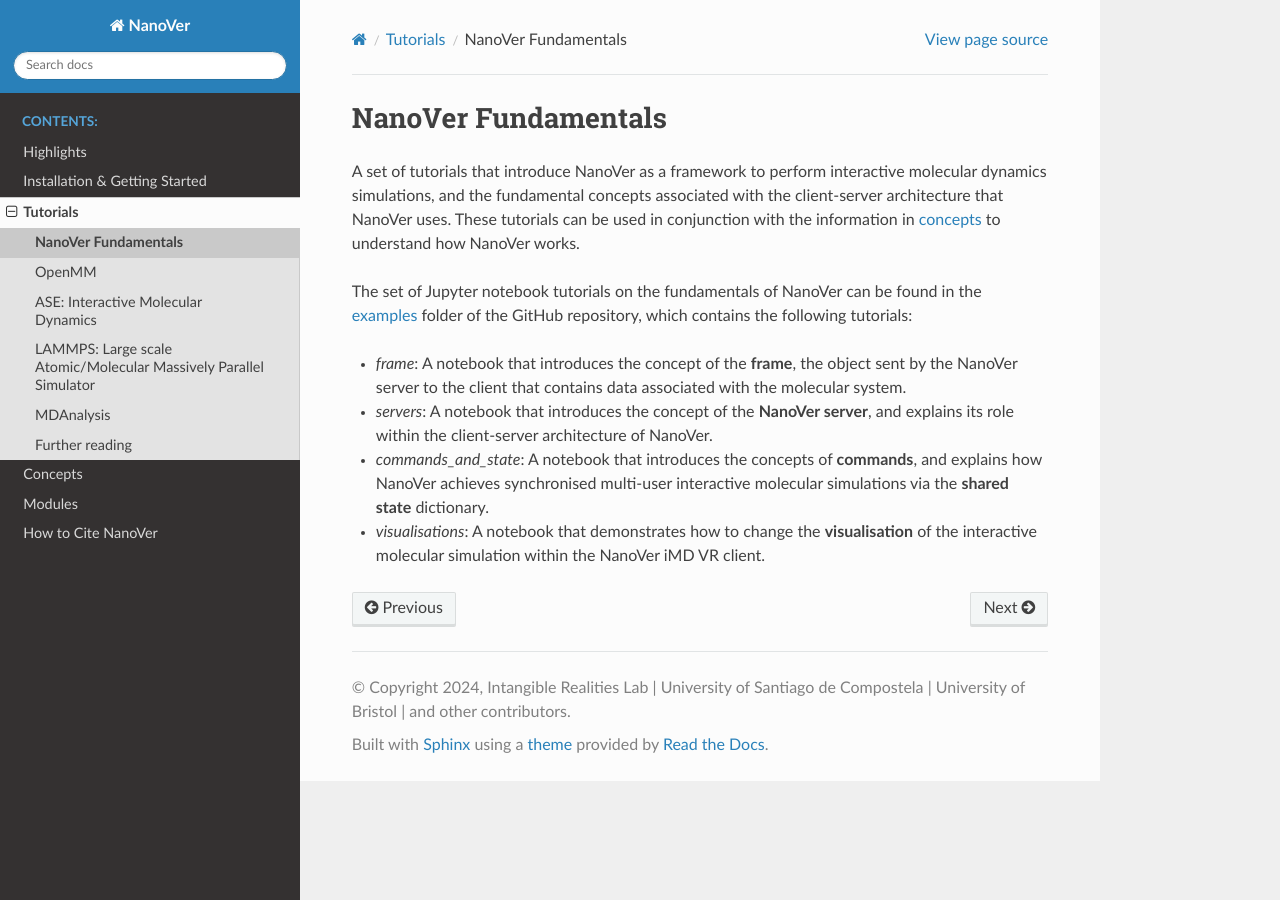
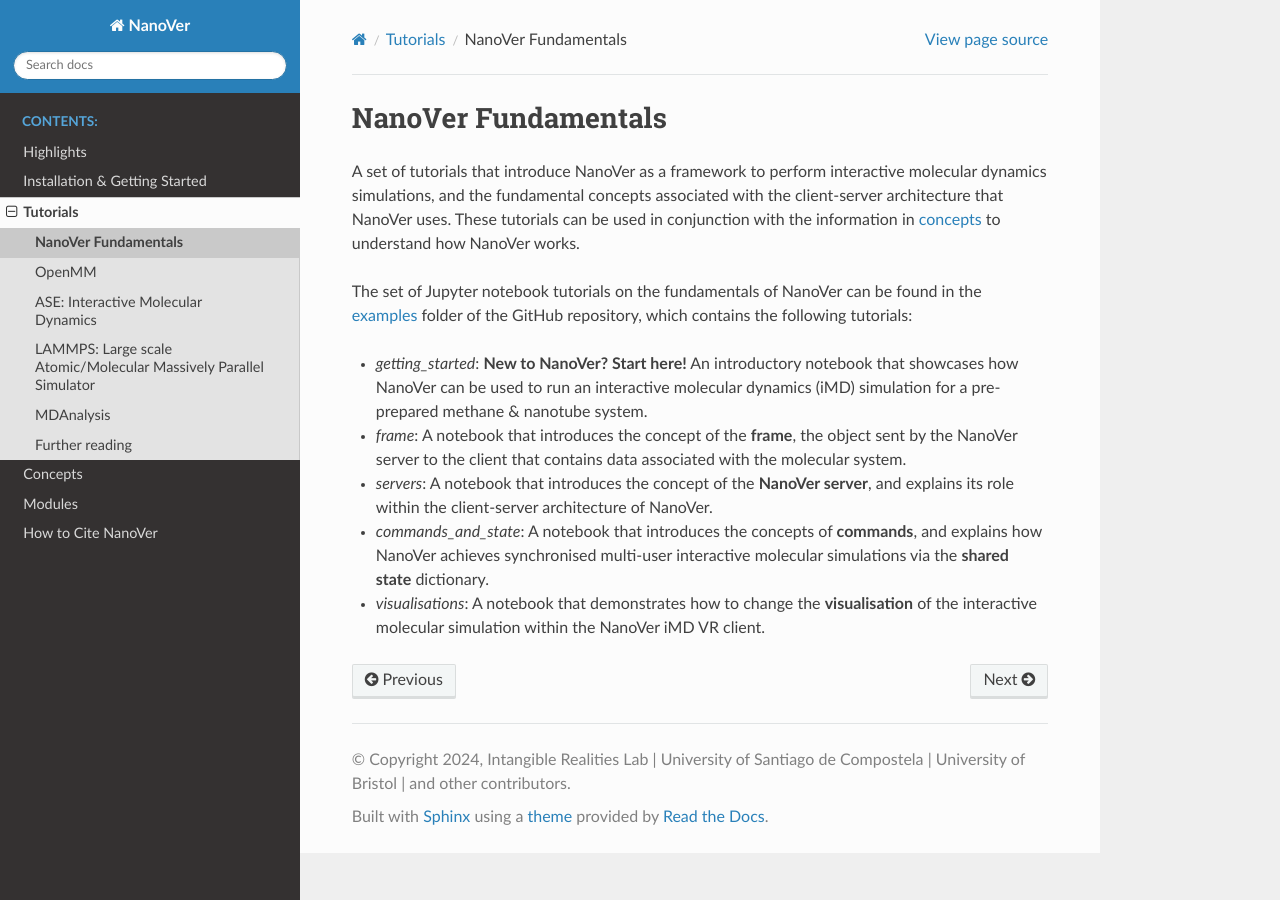
Before and after one commit to IRL2/nanover-docs, a Sphinx documentation site: the page built from source/tutorials/fundamentals.rst, in a window 1280 px wide. Built offline with Sphinx 7.4.7 and the Read the Docs theme 2.0.0, drawn with Linux system fonts in a browser that asks for light colours; pages that are not in the unit, such as notebooks, are missing from menus; the version number could not be read and is left out.

Commit message:
Add description of `getting_started.ipynb` (#83)
* Add description of `getting_started.ipynb` notebook in examples/fundamentals

* Update wording slightly

---------

Co-authored-by: rhoslynroebuck <rhoslynroebuck@gmail.com>

```diff
--- a/source/tutorials/fundamentals.rst
+++ b/source/tutorials/fundamentals.rst
@@ -11,6 +11,9 @@ The set of Jupyter notebook tutorials on the fundamentals of NanoVer can be foun
 `examples <https://github.com/IRL2/nanover-protocol/tree/main/examples/fundamentals>`_ folder
 of the GitHub repository, which contains the following tutorials:
 
+* `getting_started`: **New to NanoVer? Start here!** An introductory notebook that showcases how
+  NanoVer can be used to run an interactive molecular dynamics (iMD) simulation for a
+  pre-prepared methane & nanotube system.
 * `frame`: A notebook that introduces the concept of the **frame**, the object sent by
   the NanoVer server to the client that contains data associated with the molecular system.
 * `servers`: A notebook that introduces the concept of the **NanoVer server**, and
```
